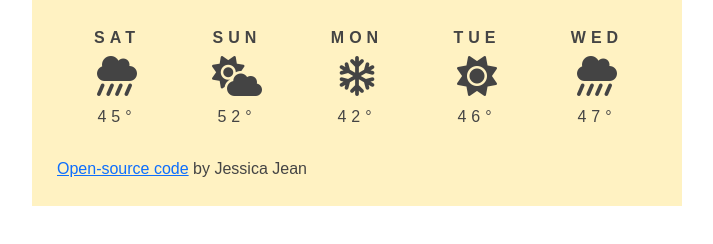
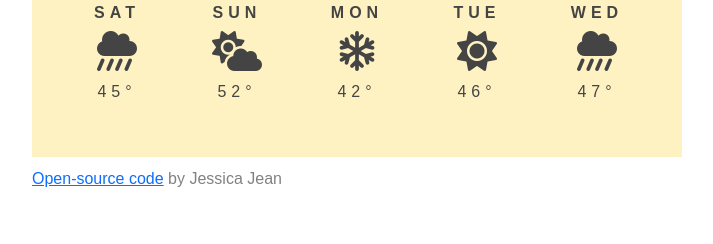
Before and after one commit to jessiej106/Weather-App, a website built with Parcel: page index.html in a window 1280 px wide. Shown: the part 442-686 px from the top of the page, without its empty margins (283-996 px from the left). Built offline with nearby package versions, Linux system fonts and the light colour scheme; no server answers.

Commit message:
Add/style footer div

```diff
--- a/index.html
+++ b/index.html
@@ -98,9 +98,10 @@
                     <h7><i class="fas fa-cloud-showers-heavy"></i></h7>
                     <h6>47°</h6>
                 </div>
-            </div><a href="https://github.com/jessiej106/Weather-App.git" target="blank">Open-source code</a> by Jessica Jean
+            </div>
         </div>
     </div>
+    <div class="footer"><a href="https://github.com/jessiej106/Weather-App.git" target="blank">Open-source code</a> by Jessica Jean</div>
 
 </body>
 
--- a/src/styles.css
+++ b/src/styles.css
@@ -2,13 +2,20 @@ div.container {
   max-width: 650px;
   background-color: #fff2c2;
   padding: 25px;
-  margin: 50px auto;
+  margin: 25px auto 10px;
   font-family: Arial, Helvetica, sans-serif;
   color: #444;
 }
 
 div.weatherTemp {
   min-width: 400px;
+}
+
+div.footer {
+  max-width: 650px;
+  font-family: Arial, Helvetica, sans-serif;
+  color: rgb(129, 129, 129);
+  margin: 5px auto;
 }
 
 h1 {
```
